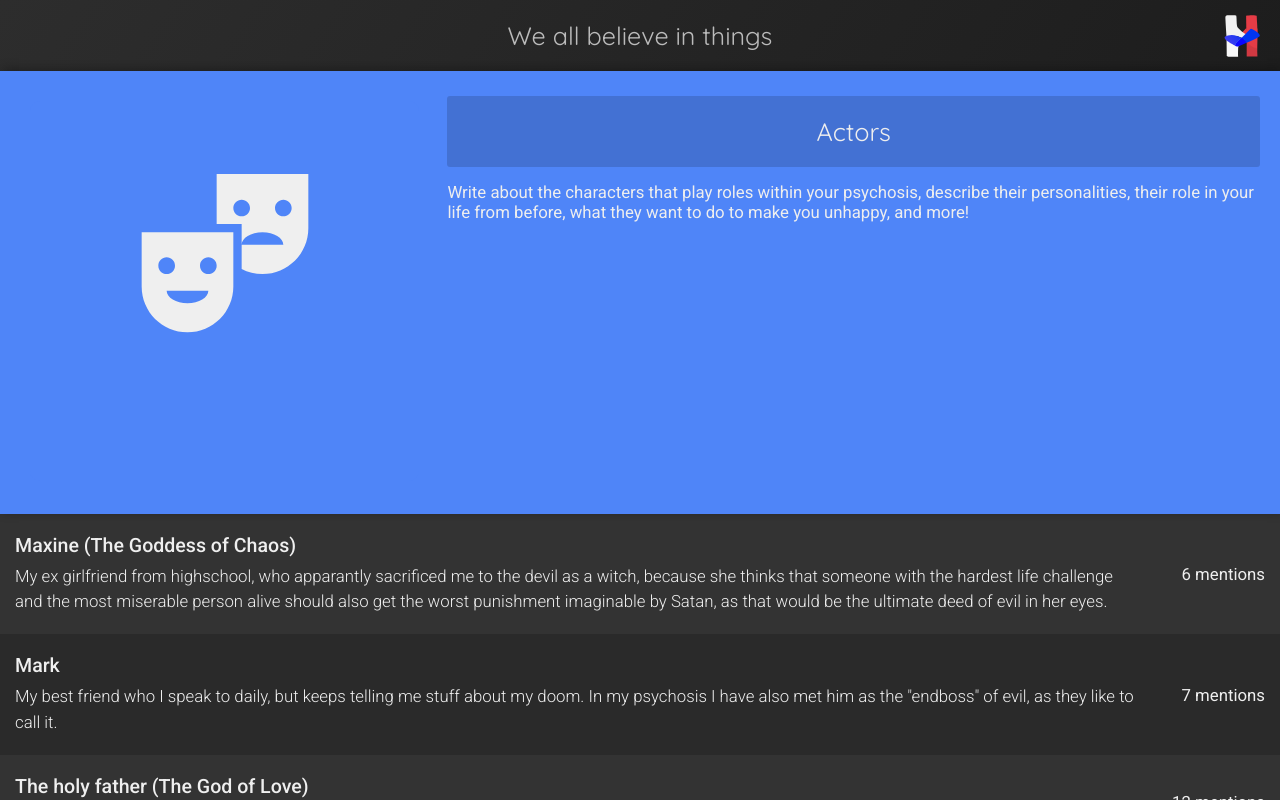
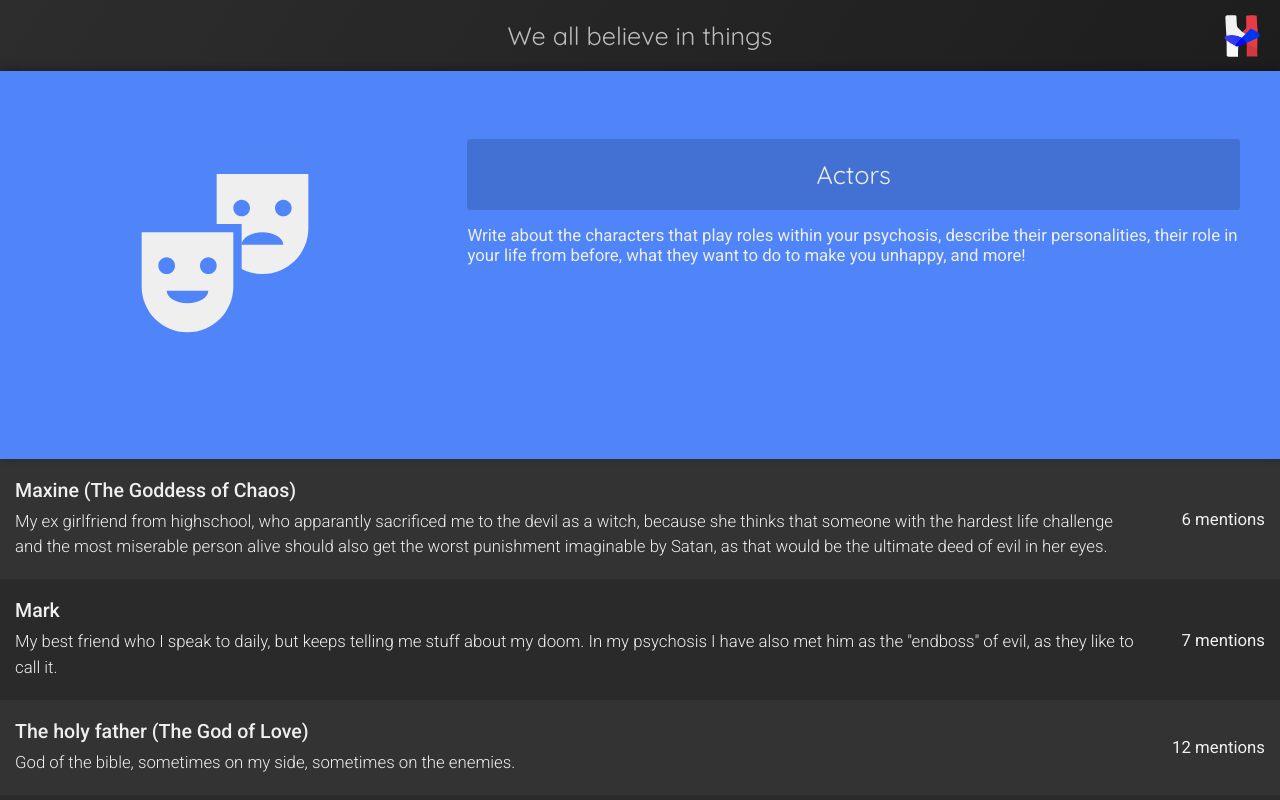
Before and after one commit to shurks/saga-frontend, a React (Create React App) app: page / in a window 1280 px wide. Both pictures are taken after a click on the element 224 px from the left and 291 px from the top of the page. Shown: the top 800 px of the page. Built offline with nearby package versions, Linux system fonts and the light colour scheme; a web font is replaced by a local one.

Commit message:
finetuning

```diff
--- a/src/app/App.tsx
+++ b/src/app/App.tsx
@@ -505,7 +505,10 @@ export default class App extends React.Component<any, AppState> {
 					}
 					{
 						this.state.page.route === 'category'
-						&& <div className="app-content-right">
+						&& <div className={classNames({
+							'app-content-right': true,
+							'done-animating': !this.state.animating
+						})}>
 							<div className="app-content-right-title">
 								{categories.find((v, i) => String(i) === this.state.categoryId)?.title || 'Unknown'}
 							</div>
--- a/src/app/app.scss
+++ b/src/app/app.scss
@@ -47,10 +47,25 @@
 
             .app-content {
                 &-right {
+                    height: 300px;
+
+                    &:not(.done-animating) {
                         @include pc {
                             position: absolute;
                             right: 0;
                             top: 0;
+                        }
+
+                        @include mobile {
+                            padding-top: 15px;
+                        }
+                    }
+
+                    &.done-animating {
+                        vertical-align: top;
+                        display: inline-block;
+
+                        @include pc {
                             padding-left: calc(33vw + 25px);
                             padding-right: 20px;
                             padding-top: 25px;
@@ -58,6 +73,7 @@
 
                         @include mobile {
                             padding-top: 15px;
+                        }
                     }
 
                     &-title {
--- a/src/components/category/Category.tsx
+++ b/src/components/category/Category.tsx
@@ -116,6 +116,7 @@ export default class Category extends React.Component<CategoryProps, CategorySta
         return (
             <div className={classNames({
                 'category-container': true,
+                'in-category': this.props.page.route === 'category',
                 'big-icon': this.state.cubeTransition.index === 1,
                 'fading': this.props.selected !== this.props.id && this.props.animating && this.props.page.route === 'menu',
                 'unfading': this.props.selected !== this.props.id && this.props.animating && this.props.page.route === 'category',
--- a/src/components/category/category.scss
+++ b/src/components/category/category.scss
@@ -3,6 +3,14 @@
 
 .category-container {
     $padding: 10px;
+
+    &:not(.fading):not(.unfading).in-category {
+        height: auto;
+
+        .category-inner {
+            height: auto;
+        }
+    }
 
     @include mobile {
         $categoryHeight: 325px;
```
Lines whose indentation alone changed are shown as unchanged.
